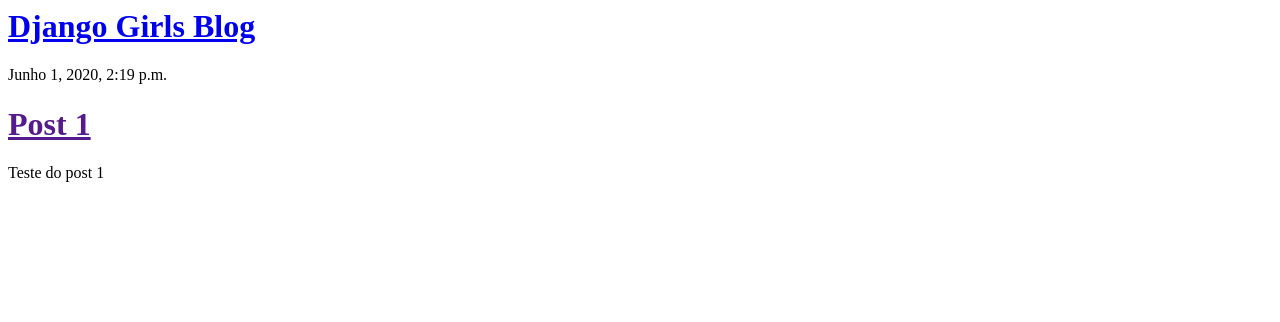
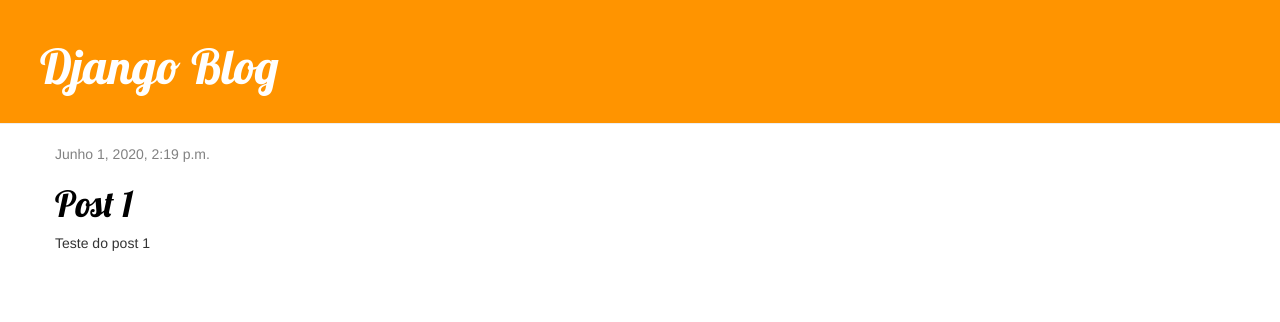
Before and after one commit to samuel-oldra/DjangoBlog, a Django app: page / in a window 1280 px wide. Shown: the top 322 px of the page. Run offline with Django 3.2, Linux system fonts and the light colour scheme; data comes from the database, SQL or seed files in the repository; some libraries are stand-ins or nearby versions.

Commit message:
Aplicando estilo e ampliando a aplicação

```diff
--- /dev/null
+++ b/blog/static/css/blog.css
@@ -0,0 +1,46 @@
+.page-header {
+    background-color: #ff9400;
+    margin-top: 0;
+    padding: 20px 20px 20px 40px;
+}
+
+.page-header h1, .page-header h1 a, .page-header h1 a:visited, .page-header h1 a:active {
+    color: #ffffff;
+    font-size: 36pt;
+    text-decoration: none;
+}
+
+.content {
+    margin-left: 40px;
+}
+
+h1, h2, h3, h4 {
+    font-family: 'Lobster', cursive;
+}
+
+.date {
+    color: #828282;
+}
+
+.save {
+    float: right;
+}
+
+.post-form textarea, .post-form input {
+    width: 100%;
+}
+
+.top-menu, .top-menu:hover, .top-menu:visited {
+    color: #ffffff;
+    float: right;
+    font-size: 26pt;
+    margin-right: 20px;
+}
+
+.post {
+    margin-bottom: 70px;
+}
+
+.post h1 a, .post h1 a:visited {
+    color: #000000;
+}
--- a/blog/templates/blog/base.html
+++ b/blog/templates/blog/base.html
@@ -1,10 +1,15 @@
+{% load static %}
 <html>
 <head>
-    <title>Olá blog (pg 109)</title>
+    <title>Django Blog (pg 116)</title>
+    <link rel="stylesheet" href="//maxcdn.bootstrapcdn.com/bootstrap/3.2.0/css/bootstrap.min.css">
+    <link rel="stylesheet" href="//maxcdn.bootstrapcdn.com/bootstrap/3.2.0/css/bootstrap-theme.min.css">
+    <link rel="stylesheet" href="{% static 'css/blog.css' %}">
+    <link href="//fonts.googleapis.com/css?family=Lobster&subset=latin,latin-ext" rel="stylesheet" type="text/css">
 </head>
 <body>
 <div class="page-header">
-    <h1><a href="/">Django Girls Blog</a></h1>
+    <h1><a href="/">Django Blog</a></h1>
 </div>
 <div class="content container">
     <div class="row">
--- a/blog/templates/blog/post_list.html
+++ b/blog/templates/blog/post_list.html
@@ -1,12 +1,11 @@
 {% extends 'blog/base.html' %}
-
 {% block content %}
     {% for post in posts %}
         <div class="post">
             <div class="date">
                 {{ post.published_date }}
             </div>
-    <h1><a href="">{{ post.title }}</a></h1>
+            <h1><a href="{% url 'post_detail' pk=post.pk %}">{{ post.title }}</a></h1>
             <p>{{ post.text|linebreaksbr }}</p>
         </div>
     {% endfor %}
--- a/blog/urls.py
+++ b/blog/urls.py
@@ -3,4 +3,5 @@
 
 urlpatterns = [
     path('', views.post_list, name='post_list'),
+    path('post/<int:pk>/', views.post_detail, name='post_detail'),
 ]
--- a/blog/views.py
+++ b/blog/views.py
@@ -1,4 +1,4 @@
-from django.shortcuts import render
+from django.shortcuts import render, get_object_or_404
 from django.utils import timezone
 from .models import Post
 
@@ -6,3 +6,8 @@
 def post_list(request):
     posts = Post.objects.filter(published_date__lte=timezone.now()).order_by('published_date')
     return render(request, 'blog/post_list.html', {'posts': posts})
+
+
+def post_detail(request, pk):
+    post = get_object_or_404(Post, pk=pk)
+    return render(request, 'blog/post_detail.html', {'post': post})
```
Also changed, not shown: blog/templates/blog/post_detail.html (added, +12 -0 lines). Lines whose indentation alone changed are shown as unchanged.
